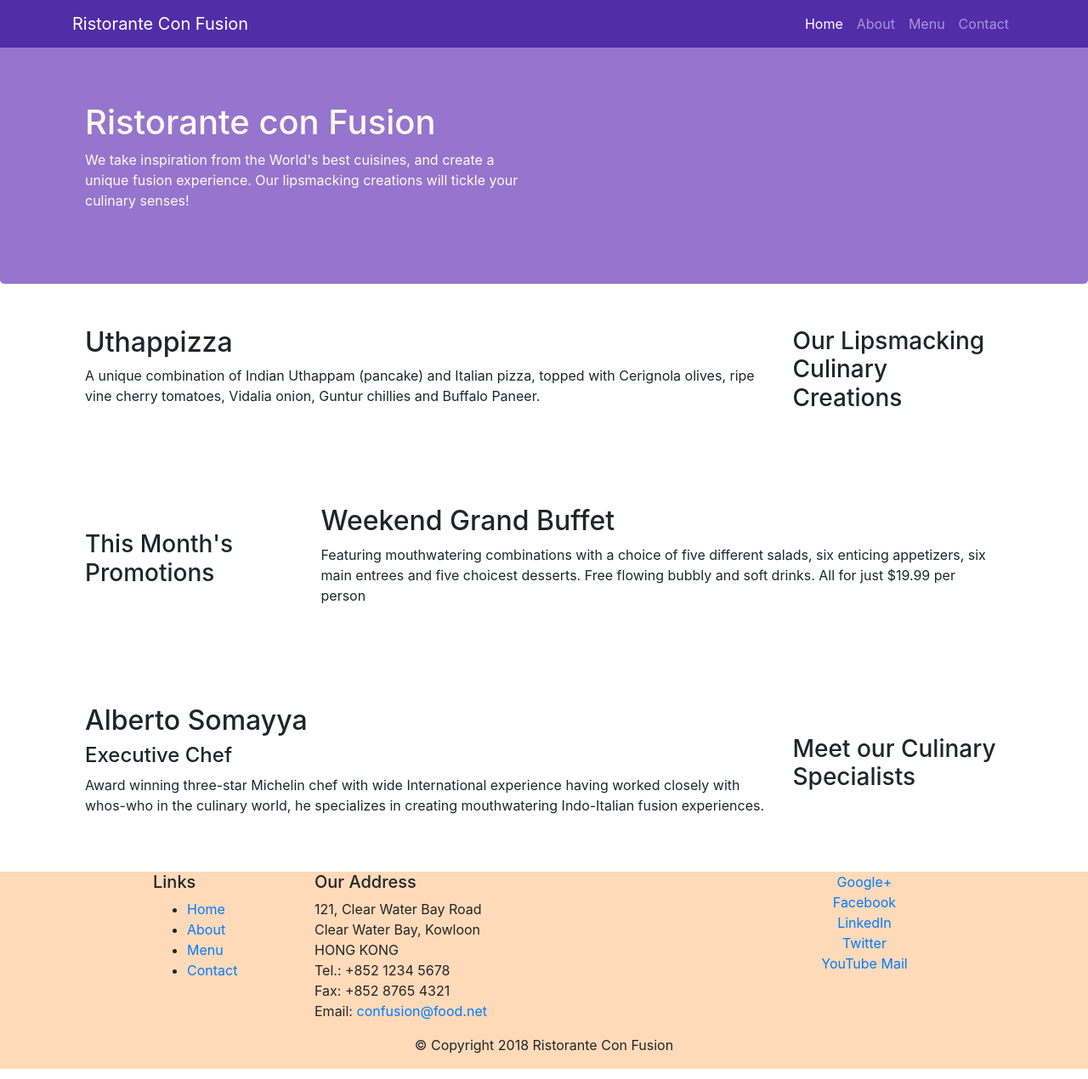
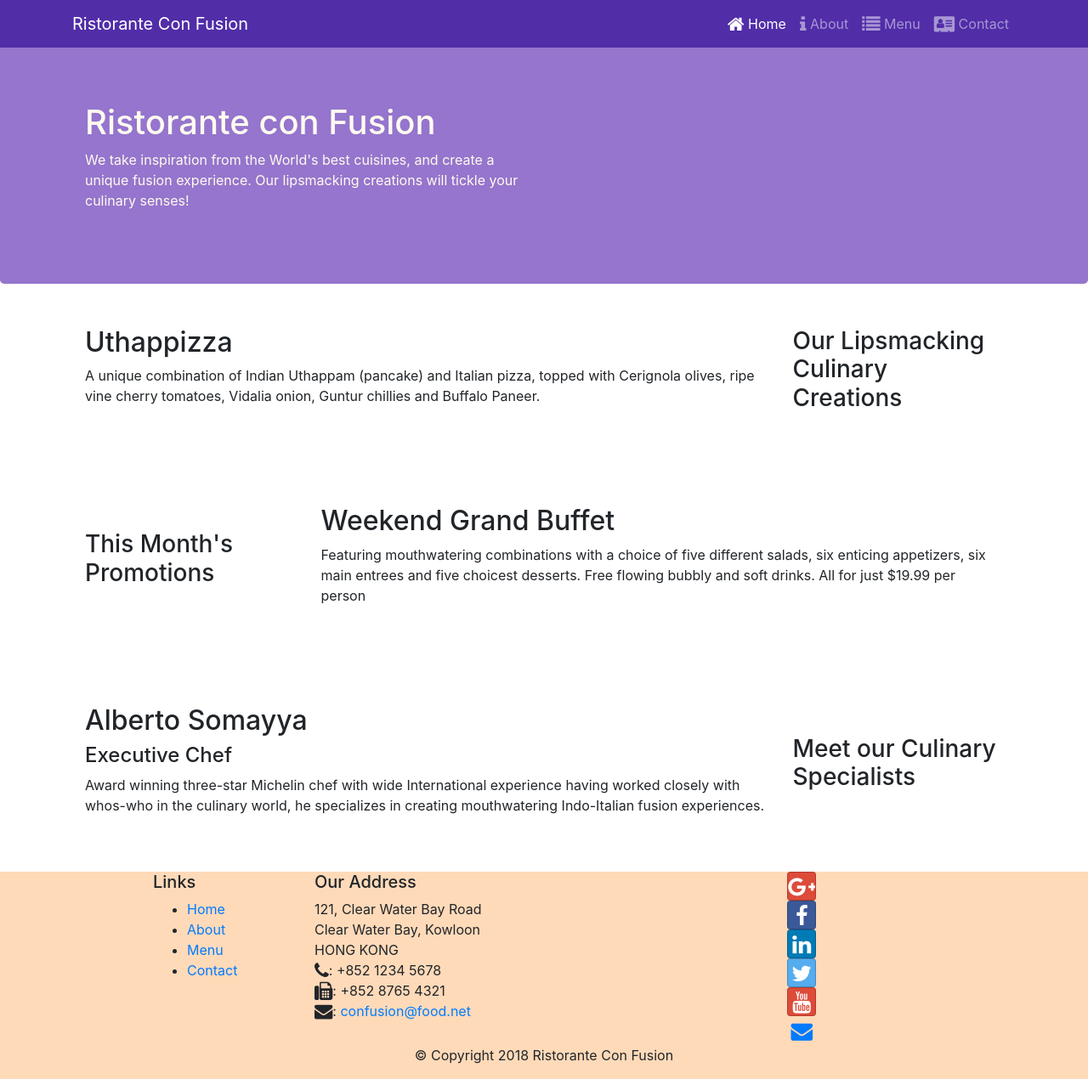
Before and after one commit to DauntingDruid/Courseera-bootstrap4, a website: page index.html in a window 1280 px wide. Shown: the whole page at 85% size. Drawn offline with nearby package versions, Linux system fonts and the light colour scheme.

Commit message:
icon fonts

```diff
--- a/index.html
+++ b/index.html
@@ -11,6 +11,8 @@
     <!-- Bootstrap CSS -->
     <link rel="stylesheet" href="node_modules/bootstrap/dist/css/bootstrap.min.css">
     <link rel="stylesheet" href="css/style.css">
+    <link rel="stylesheet" href="node_modules/font-awesome/css/font-awesome.min.css">
+    <link rel="stylesheet" href="node_modules/bootstrap-social/bootstrap-social.css">
 
 </head>
 
@@ -25,10 +27,10 @@
            <a class="navbar-brand" href="#">Ristorante Con Fusion</a>
                 <div class="collapse navbar-collapse" id="Navbar"></div>
                     <ul class="navbar-nav mr-auto">
-                            <li class="nav-item active"><a class="nav-link" href="#">Home</a></li>
-                            <li class="nav-item"><a class="nav-link" href="./aboutus.html">About</a></li>
-                            <li class="nav-item"><a class="nav-link" href="#">Menu</a></li>
-                            <li class="nav-item"><a class="nav-link" href="#">Contact</a></li>
+                        <li class="nav-item active"><a class="nav-link" href="#"><span class="fa fa-home fa-lg"></span> Home</a></li>
+                        <li class="nav-item"><a class="nav-link" href="./aboutus.html"><span class="fa fa-info fa-lg"></span> About</a></li>
+                        <li class="nav-item"><a class="nav-link" href="#"><span class="fa fa-list fa-lg"></span> Menu</a></li>
+                        <li class="nav-item"><a class="nav-link" href="#"><span class="fa fa-address-card fa-lg"></span> Contact</a></li>
                     </ul>
                 </div>
         </div>
@@ -99,19 +101,23 @@
 		              121, Clear Water Bay Road<br>
 		              Clear Water Bay, Kowloon<br>
 		              HONG KONG<br>
-		              Tel.: +852 1234 5678<br>
-		              Fax: +852 8765 4321<br>
-		              Email: <a href="mailto:confusion@food.net">confusion@food.net</a>
+                      <i class="fa fa-phone fa-lg"></i>: +852 1234 5678<br>
+                      <i class="fa fa-fax fa-lg"></i>: +852 8765 4321<br>
+                      <i class="fa fa-envelope fa-lg"></i>:
+                      <a href="mailto:confusion@food.net">confusion@food.net</a>
+
 		           </address>
                 </div>
                 <div class="row justify-content-center">
                     <div class="col-12 col-sm-4 text-center">
-                        <a href="http://google.com/+">Google+</a>
-                        <a href="http://www.facebook.com/profile.php?id=">Facebook</a>
-                        <a href="http://www.linkedin.com/in/">LinkedIn</a>
-                        <a href="http://twitter.com/">Twitter</a>
-                        <a href="http://youtube.com/">YouTube</a>
-                        <a href="mailto:">Mail</a>
+                        <div class="text-center">
+                            <a class="btn btn-social-icon btn-google" href="http://google.com/+"><i class="fa fa-google-plus"></i></a>
+                            <a class="btn btn-social-icon btn-facebook" href="http://www.facebook.com/profile.php?id="><i class="fa fa-facebook"></i></a>
+                            <a class="btn btn-social-icon btn-linkedin" href="http://www.linkedin.com/in/"><i class="fa fa-linkedin"></i></a>
+                            <a class="btn btn-social-icon btn-twitter" href="http://twitter.com/"><i class="fa fa-twitter"></i></a>
+                            <a class="btn btn-social-icon btn-google" href="http://youtube.com/"><i class="fa fa-youtube"></i></a>
+                            <a class="btn btn-social-icon" href="mailto:"><i class="fa fa-envelope"></i></a>
+                        </div>
                     </div>
                 </div>
            </div>
--- a/package.json
+++ b/package.json
@@ -15,6 +15,8 @@
   },
   "dependencies": {
     "bootstrap": "^4.0.0",
+    "bootstrap-social": "^5.1.1",
+    "font-awesome": "^4.7.0",
     "jquery": "^3.3.1",
     "popper.js": "^1.12.9"
   }
```
Also changed, not shown: aboutus.html (+8 -4 lines), 1 other file.
